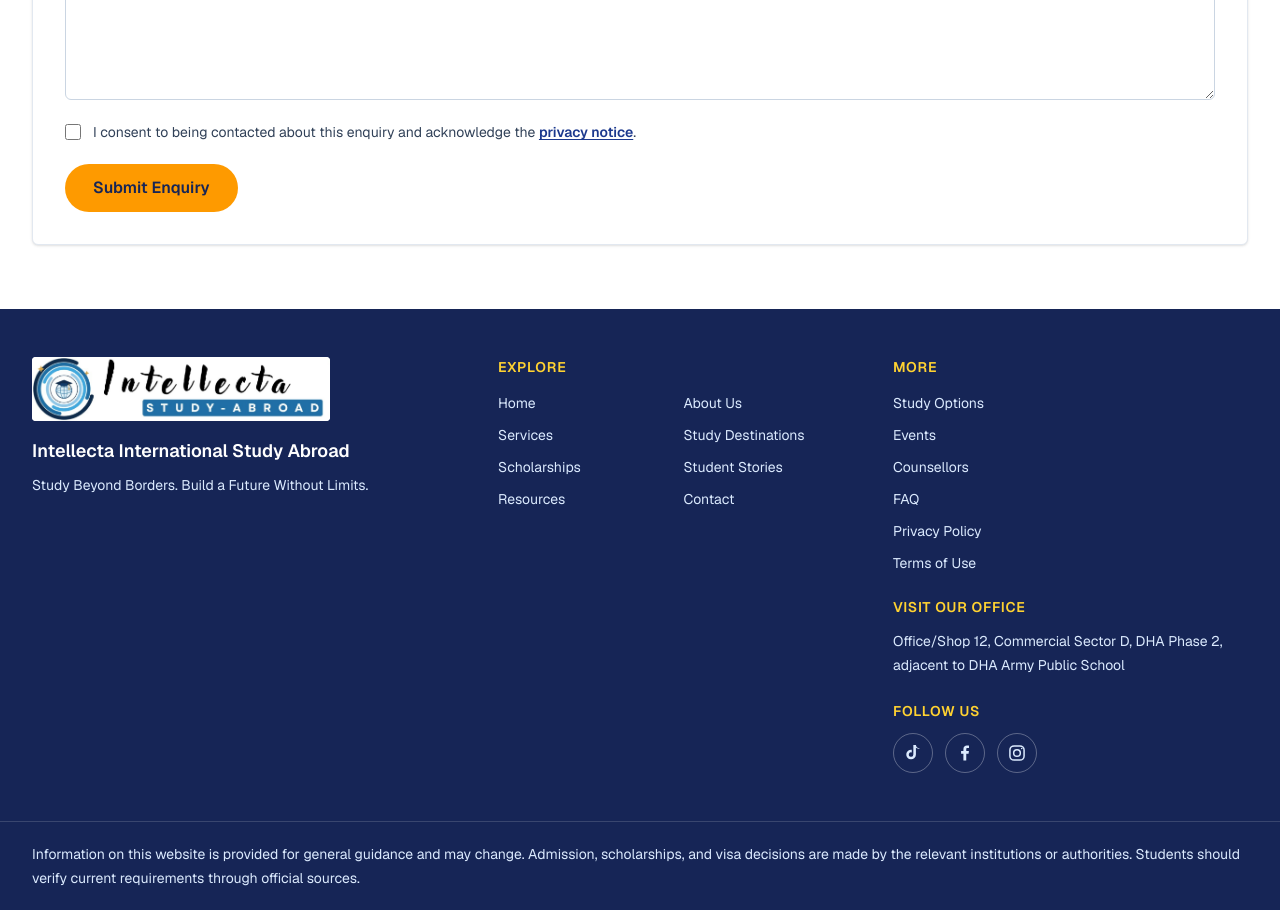
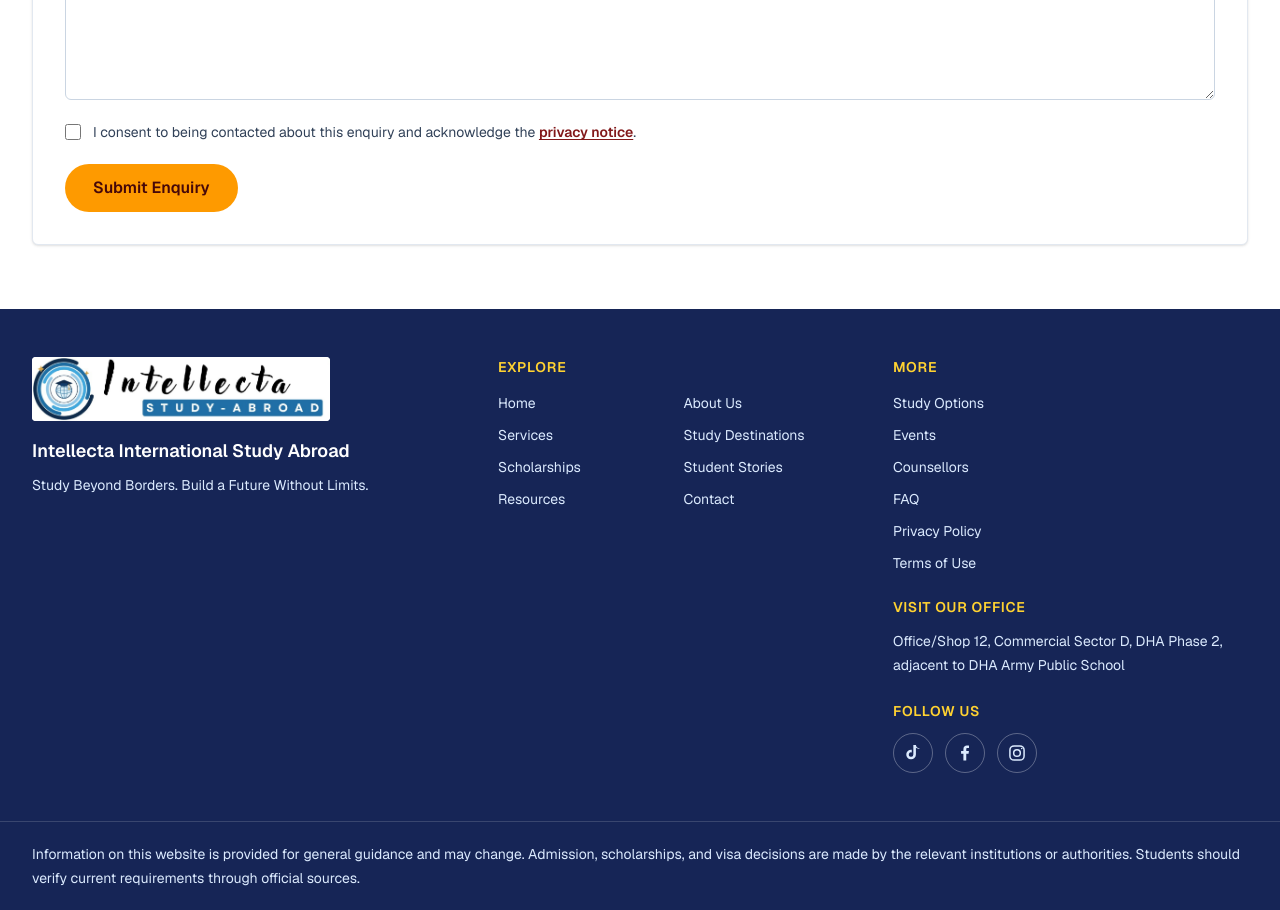
Before and after one commit to konain611/intellecta-study-abroad, a Next.js app: page /contact in a window 1280 px wide. Shown: the part 1960-2870 px from the top of the page. Built offline with nearby package versions, Linux system fonts and the light colour scheme.

Commit message:
Update enquiry-form.tsx

```diff
--- a/src/components/enquiry-form.tsx
+++ b/src/components/enquiry-form.tsx
@@ -105,7 +105,7 @@ export function EnquiryForm({ defaultDestination }: { defaultDestination?: strin
         />
         <span>
           I consent to being contacted about this enquiry and acknowledge the{" "}
-          <Link href="/privacy-policy" className="font-semibold text-blue-900 underline underline-offset-2">
+          <Link href="/privacy-policy" className="font-semibold text-red-900 underline underline-offset-2">
             privacy notice
           </Link>
           .
@@ -114,7 +114,7 @@ export function EnquiryForm({ defaultDestination }: { defaultDestination?: strin
       <div className="sm:col-span-2">
         <button
           type="submit"
-          className="inline-flex rounded-full bg-amber-500 px-7 py-3 font-semibold text-blue-950 transition-colors hover:bg-amber-400 focus-visible:outline-none focus-visible:ring-2 focus-visible:ring-amber-700 focus-visible:ring-offset-2"
+          className="inline-flex rounded-full bg-amber-500 px-7 py-3 font-semibold text-red-950 transition-colors hover:bg-amber-400 focus-visible:outline-none focus-visible:ring-2 focus-visible:ring-amber-700 focus-visible:ring-offset-2"
         >
           Submit Enquiry
         </button>
```
